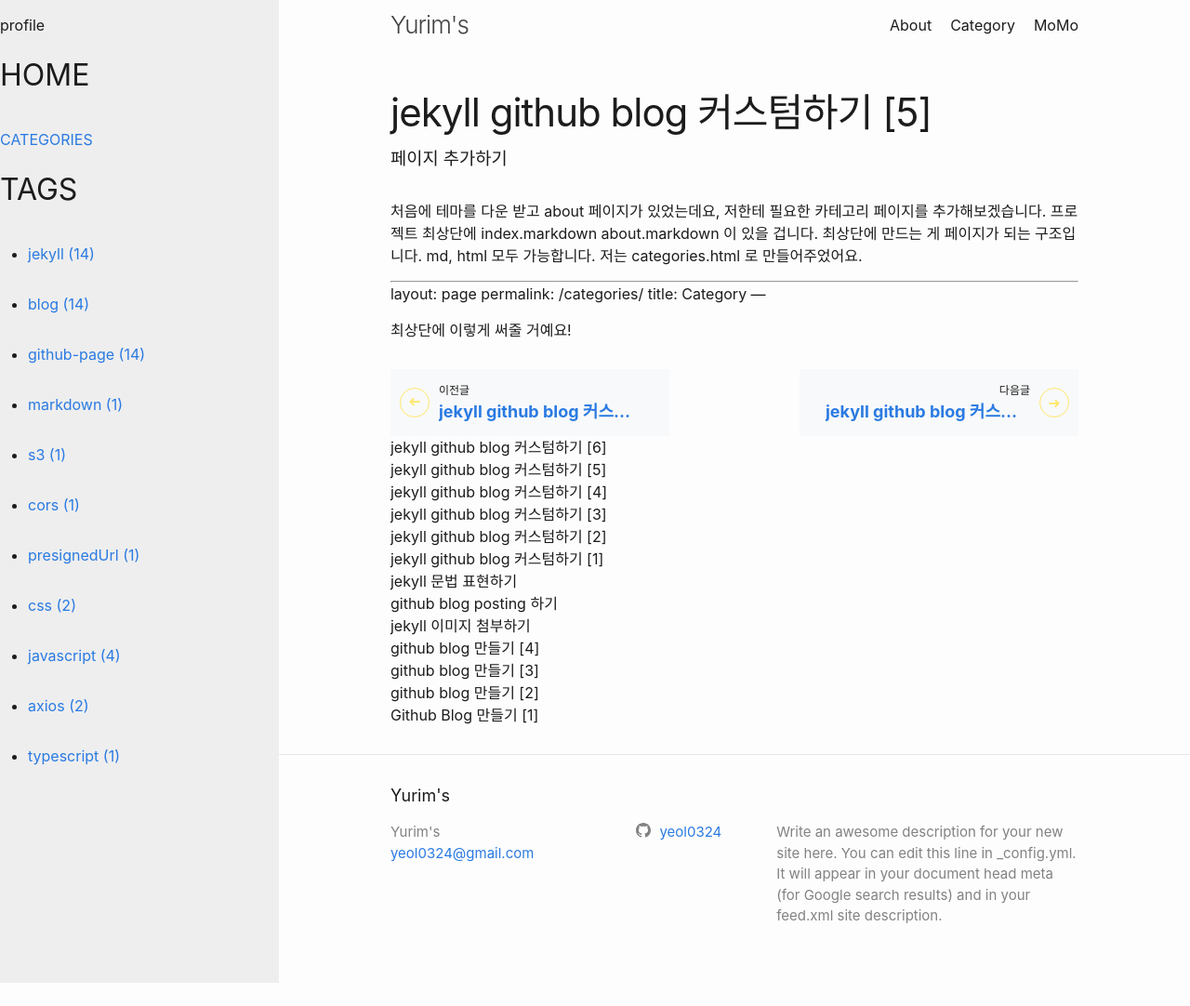
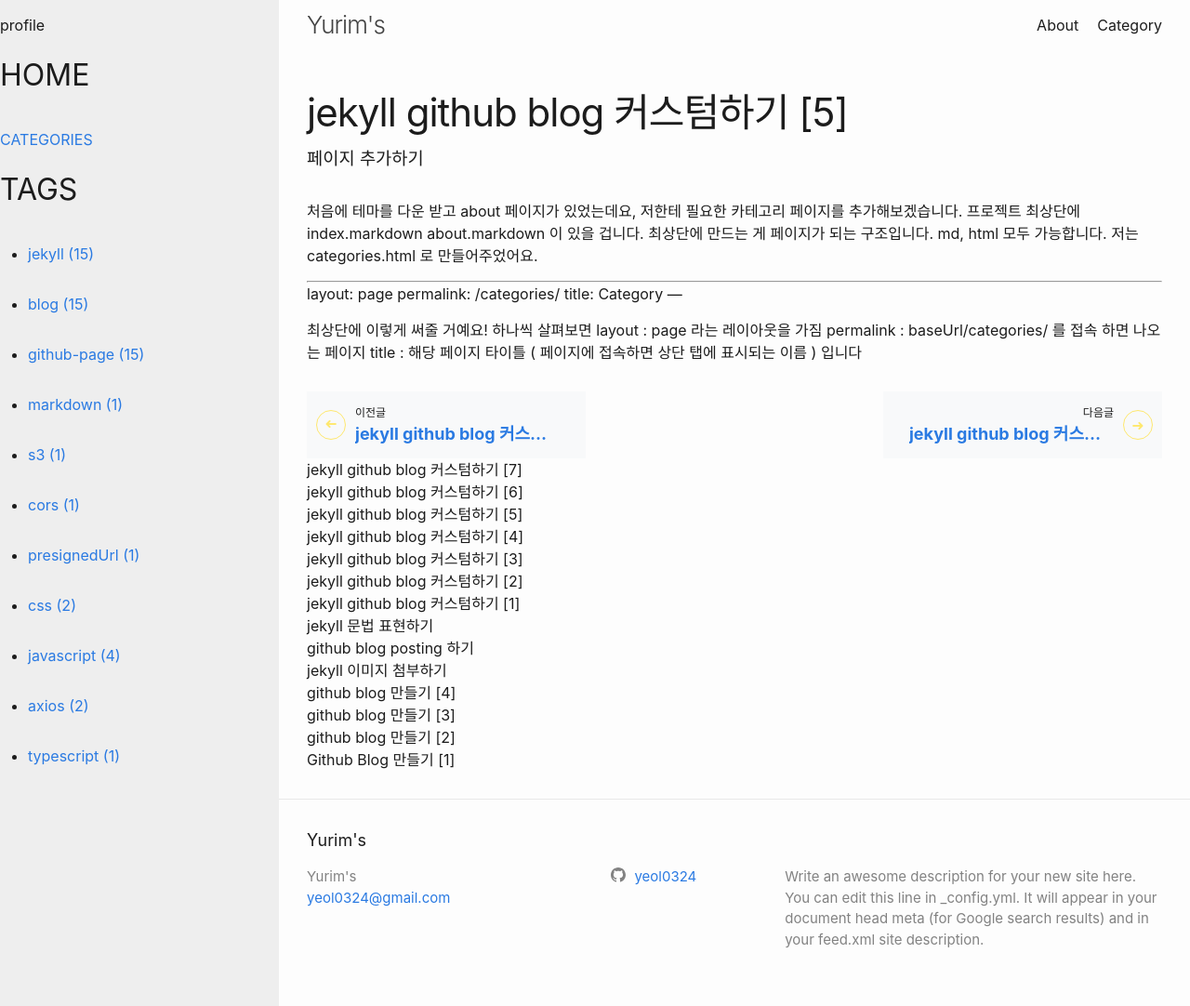
Before and after one commit to yeol0324/yeol0324.github.io, a Jekyll site: the page built from _posts/blog/2024-03-04-github-blog-custom-5.md, in a window 1280 px wide. Shown: the whole page at 93% size. Built offline with Jekyll 4.4.1, drawn with Linux system fonts in a browser that asks for light colours; nearby versions of some CDN libraries; the table of contents is made by our own code; before the commit the page ends 1057 px from its top, so only the background shows below that.

Commit message:
20240419

```diff
--- a/_posts/blog/2024-03-04-github-blog-custom-5.md
+++ b/_posts/blog/2024-03-04-github-blog-custom-5.md
@@ -19,3 +19,7 @@
 ---
 
 최상단에 이렇게 써줄 거예요!
+하나씩 살펴보면
+layout : page 라는 레이아웃을 가짐
+permalink :  baseUrl/categories/ 를 접속 하면 나오는 페이지
+title : 해당 페이지 타이틀 ( 페이지에 접속하면 상단 탭에 표시되는 이름 ) 입니다
--- a/_sass/minima.scss
+++ b/_sass/minima.scss
@@ -23,7 +23,7 @@
 $table-text-align: left !default;
 
 // Width of the content area
-$content-width: 800px !default;
+$content-width: 1000px !default;
 
 $on-palm: 600px !default;
 $on-laptop: 800px !default;
--- a/_sass/minima/_layout.scss
+++ b/_sass/minima/_layout.scss
@@ -243,15 +243,6 @@
   @include relative-font-size(1.75);
 }
 
-.post-list {
-  margin-left: 0;
-  list-style: none;
-
-  > li {
-    margin-bottom: $spacing-unit;
-  }
-}
-
 .post-meta {
   font-size: $small-font-size;
   color: $grey-color;
@@ -306,6 +297,55 @@
     }
   }
 }
+
+/**
+ * Home Layout
+ */
+
+.post-list {
+  margin-left: 0;
+  list-style: none;
+  > li {
+    border-bottom: 1px solid #ddd;
+    a {
+      color: $text-color;
+      padding: 20px;
+      h3 {
+        display: inline-block;
+        margin-bottom: 4px;
+        background-color: #fff;
+        line-height: 18px;
+        transition: 0.4s;
+      }
+      &:hover {
+        h3 {
+          background-color: #fee86f;
+        }
+        text-decoration: none;
+      }
+    }
+    .post-content {
+      margin: 0;
+      font-size: 16px;
+      p {
+        margin: 0;
+        padding: 4px 8px;
+      }
+    }
+    .tag-list {
+      display: flex;
+      flex-wrap: wrap;
+      gap: 8px;
+      h5 {
+        font-size: 12px;
+      }
+    }
+  }
+}
+
+/**
+ * Pagination
+ */
 .pagination {
   @include flexbox(between, center);
   .button {
```
Also changed, not shown: _layouts/home.html (+18 -14 lines), _posts/blog/2024-03-04-github-blog-custom-4.md (+1 -0 lines), _posts/blog/2024-03-04-github-blog-custom-6.md (+98 -1 lines), _posts/blog/2024-03-04-github-blog-custom-7.md (added, +10 -0 lines), meme.markdown (deleted, +0 -17 lines), todo.md (added, +1 -0 lines), assets/images/2024-03-04-github-blog-custom-6/01.png (added), assets/images/2024-03-04-github-blog-custom-6/02.png (added).
